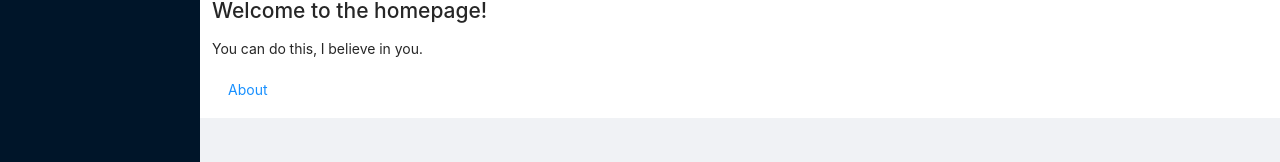
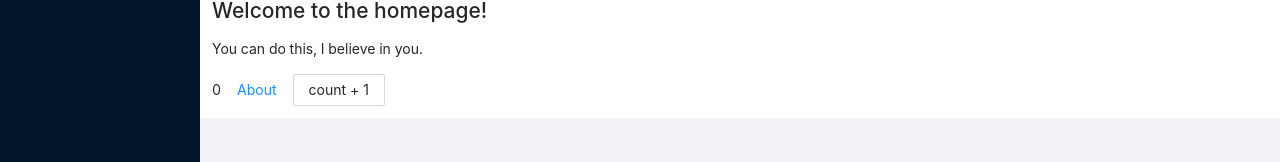
Before and after one commit to JunwuHuang/react-scaffold, a React (Create React App) app: page / in a window 1280 px wide. Shown: the part 190-352 px from the top of the page. Built offline with nearby package versions, Linux system fonts and the light colour scheme.

Commit message:
feat: recoil integration

```diff
--- a/package.json
+++ b/package.json
@@ -20,6 +20,7 @@
     "react-dom": "^17.0.2",
     "react-router-dom": "6",
     "react-scripts": "4.0.3",
+    "recoil": "^0.5.2",
     "typescript": "^4.1.2",
     "web-vitals": "^1.0.1"
   },
--- a/src/index.tsx
+++ b/src/index.tsx
@@ -1,17 +1,20 @@
 import ReactDOM from "react-dom"
 import { BrowserRouter } from "react-router-dom"
+import { RecoilRoot } from "recoil"
 import { ConfigProvider } from "antd"
 import "antd/dist/antd.variable.min.css"
-import "./index.less"
+import "@/styles/index.less"
 import App from "./App"
 import reportWebVitals from "./reportWebVitals"
 
 ReactDOM.render(
-  <ConfigProvider>
-    <BrowserRouter>
-      <App />
-    </BrowserRouter>
-  </ConfigProvider>,
+  <RecoilRoot>
+    <ConfigProvider>
+      <BrowserRouter>
+        <App />
+      </BrowserRouter>
+    </ConfigProvider>
+  </RecoilRoot>,
   document.getElementById("root")
 )
 
--- a/src/pages/Home.tsx
+++ b/src/pages/Home.tsx
@@ -1,18 +1,25 @@
+import { useRecoilState } from "recoil"
 import { Link } from "react-router-dom"
 import { Button } from "antd"
+import { countState } from "@/store"
 
-const Home = () => (
+const Home = () => {
+  const [count, setCount] = useRecoilState(countState)
+  return (
     <>
       <main>
         <h2>Welcome to the homepage!</h2>
         <p>You can do this, I believe in you.</p>
       </main>
       <nav>
+        {count}
         <Link to="/about">
           <Button type="link">About</Button>
         </Link>
+        <Button onClick={() => setCount((c) => c + 1)}>count + 1</Button>
       </nav>
     </>
   )
+}
 
 export default Home
--- /dev/null
+++ b/src/store/index.ts
@@ -0,0 +1,11 @@
+import { atom } from "recoil"
+
+export const countState = atom({
+  key: "countState",
+  default: 0,
+})
+
+export const todos = atom({
+  key: "todos",
+  default: [],
+})
```
Also changed, not shown: src/styles/index.less (renamed from src/index.less), 1 other file (tests, documents, lock files or other folders). Lines whose indentation alone changed are shown as unchanged.
